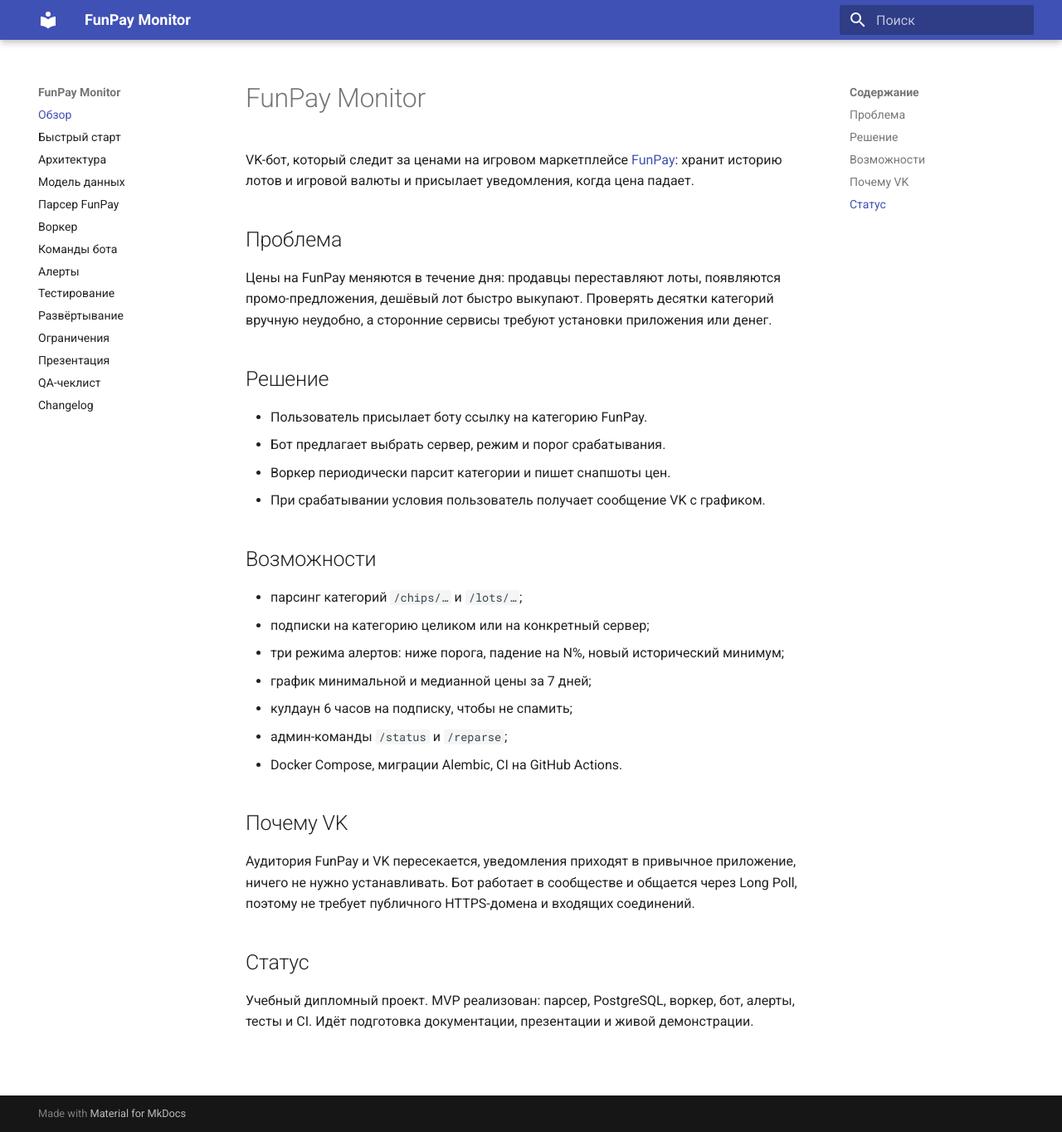
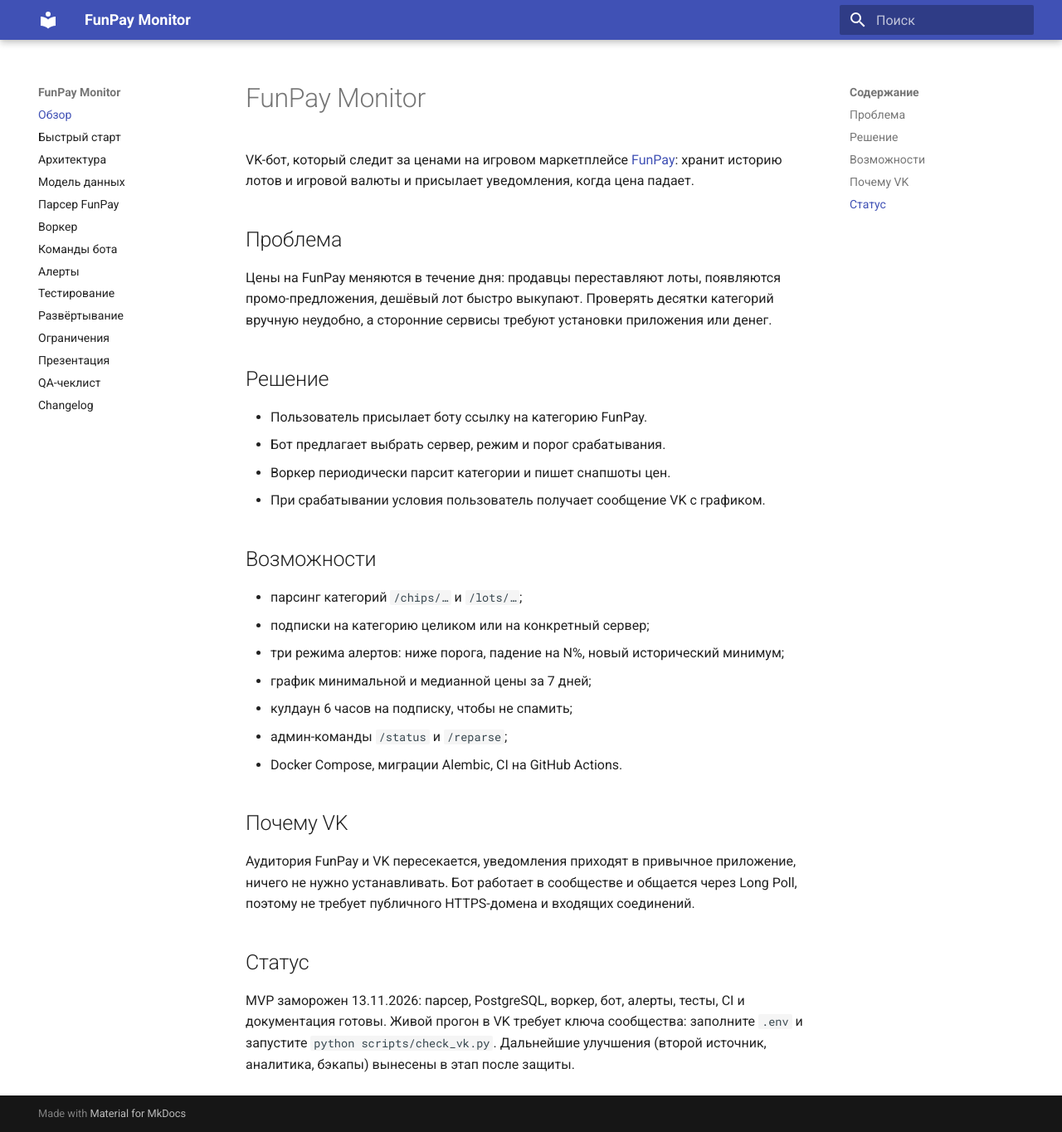
Before and after one commit to folov3r/funpay-monitor, an MkDocs documentation site: the page built from docs/index.md, in a window 1280 px wide and 1364 px high. Shown: the whole window at 83% size. Built offline with MkDocs 1.6.1 and Material for MkDocs 9.7.7, drawn with Linux system fonts in a browser that asks for light colours.

Commit message:
chore: freeze MVP 0.1.0

```diff
--- a/docs/index.md
+++ b/docs/index.md
@@ -34,5 +34,7 @@ VK-бот, который следит за ценами на игровом м
 
 ## Статус
 
-Учебный дипломный проект. MVP реализован: парсер, PostgreSQL, воркер, бот, алерты,
-тесты и CI. Идёт подготовка документации, презентации и живой демонстрации.
+MVP заморожен 13.11.2026: парсер, PostgreSQL, воркер, бот, алерты, тесты, CI
+и документация готовы. Живой прогон в VK требует ключа сообщества: заполните
+`.env` и запустите `python scripts/check_vk.py`. Дальнейшие улучшения (второй
+источник, аналитика, бэкапы) вынесены в этап после защиты.
```
Also changed, not shown: README.md (+1 -1 lines), docs/changelog.md (+1 -1 lines).
